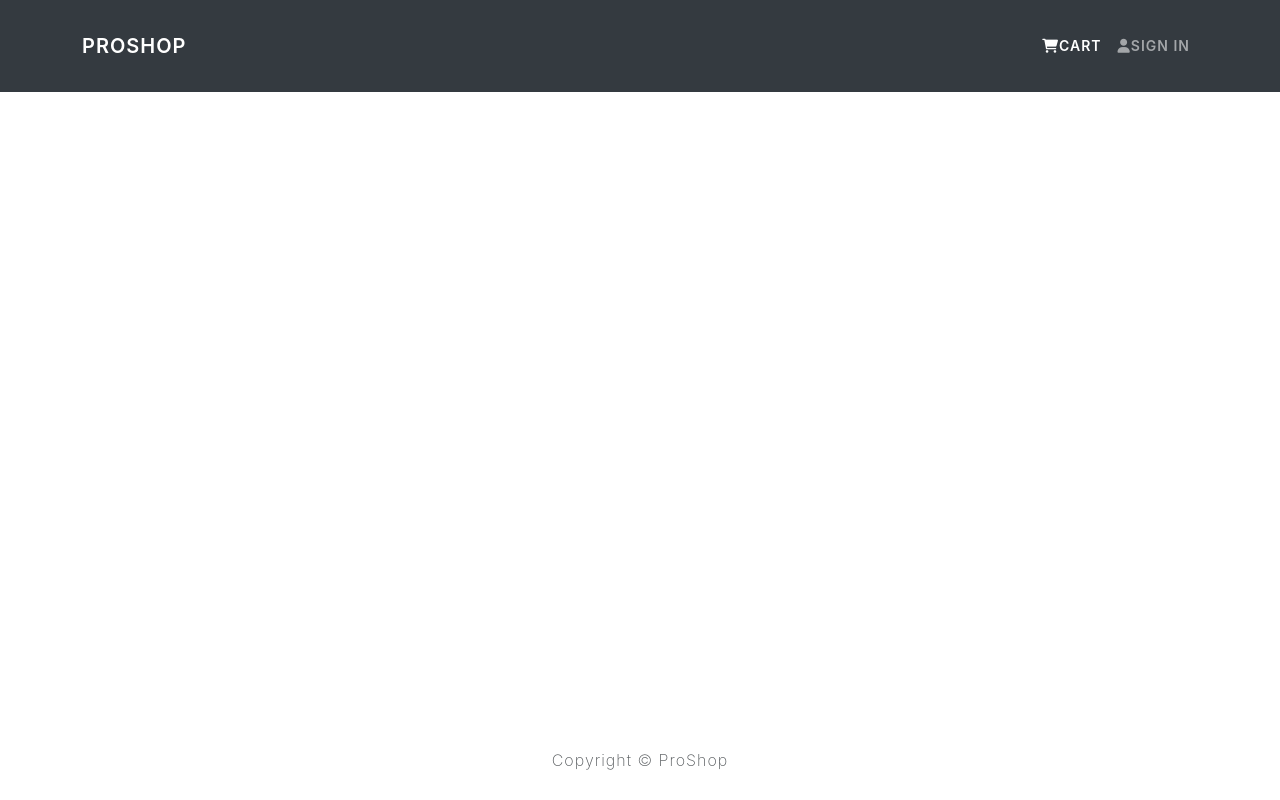
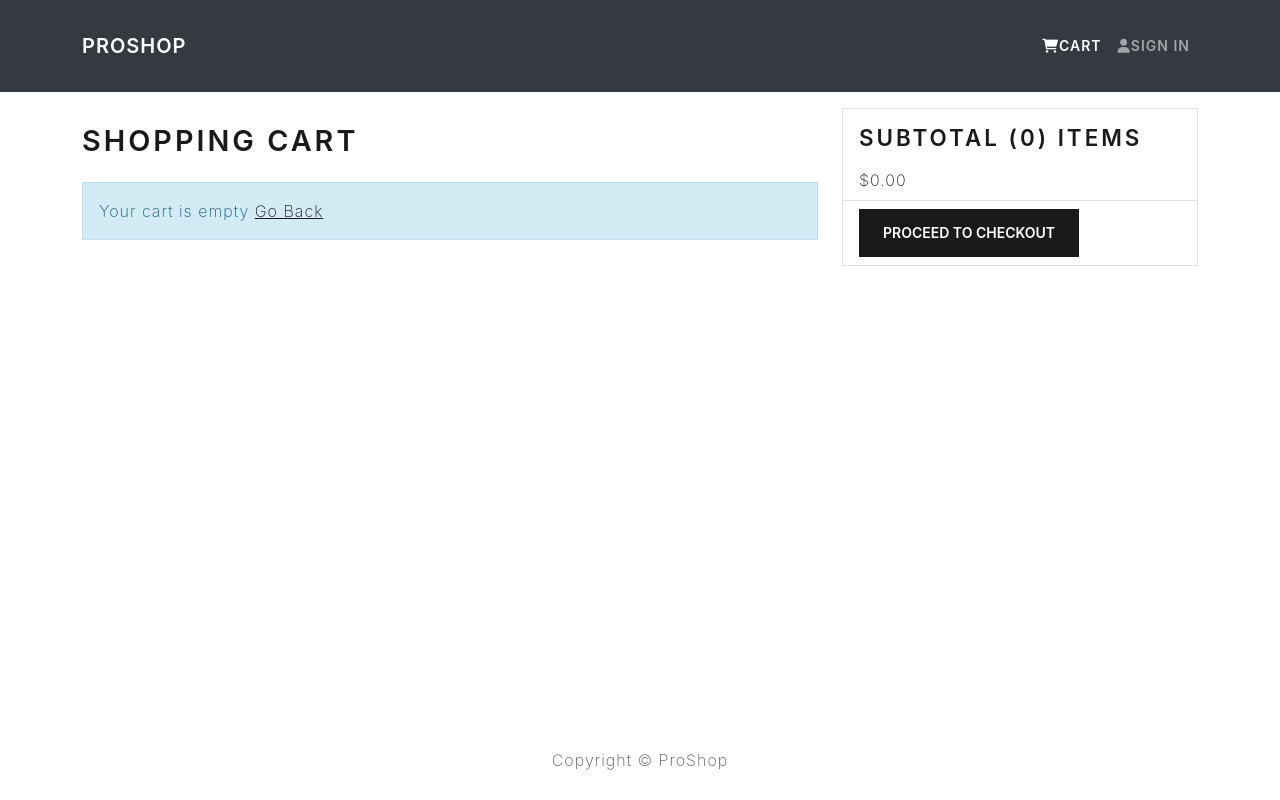
Before and after one commit to abj1305/practise-react, a React (Create React App) app in the folder proshop/frontend/: page /cart in a window 1280 px wide. Built offline with nearby package versions, Linux system fonts and the light colour scheme.

Commit message:
remove from cart

```diff
--- a/proshop/frontend/src/App.js
+++ b/proshop/frontend/src/App.js
@@ -18,6 +18,7 @@
             <Route path="/" element={<HomeScreen />} exact />
             <Route path="/product/:id" element={<ProductScreen />} />
             <Route path="/cart/:id" element={<CartScreen />} />
+            <Route path="/cart" element={<CartScreen />} />
           </Routes>
         </Container>
       </main>
--- a/proshop/frontend/src/actions/cartActions.js
+++ b/proshop/frontend/src/actions/cartActions.js
@@ -1,5 +1,5 @@
 import axios from "axios";
-import { CART_ADD_ITEM } from "../constants/cartConstants";
+import { CART_ADD_ITEM, CART_REMOVE_ITEM } from "../constants/cartConstants";
 
 export const addToCart = (id, qty) => async (dispatch, getState) => {
   const { data } = await axios.get(`/api/products/${id}`);
@@ -16,3 +16,11 @@
   });
   localStorage.setItem("cartItems", JSON.stringify(getState().cart.cartItems));
 };
+
+export const removeFromCart = (id) => (dispatch, getState) => {
+  dispatch({
+    type: CART_REMOVE_ITEM,
+    payload: id,
+  });
+  localStorage.setItem("cartItems", JSON.stringify(getState().cart.cartItems));
+};
--- a/proshop/frontend/src/index.css
+++ b/proshop/frontend/src/index.css
@@ -20,6 +20,16 @@
   margin: 0.1rem;
 }
 
+h1{
+  font-size: 1.8rem;
+  padding: 1rem 0;
+}
+
+h2{
+  font-size: 1.4rem;
+  padding: 0.5rem 0;
+}
+
 h3{
   padding: 1rem 0
 }
--- a/proshop/frontend/src/reducers/cartReducers.js
+++ b/proshop/frontend/src/reducers/cartReducers.js
@@ -1,4 +1,4 @@
-import { CART_ADD_ITEM } from "../constants/cartConstants";
+import { CART_ADD_ITEM, CART_REMOVE_ITEM } from "../constants/cartConstants";
 
 export const cartReducer = (state = { cartItems: [] }, action) => {
   switch (action.type) {
@@ -16,9 +16,14 @@
       } else {
         return {
           ...state,
-          cartItems: [state.cartItems, item],
+          cartItems: [...state.cartItems, item],
         };
       }
+    case CART_REMOVE_ITEM:
+      return {
+        ...state,
+        cartItems: state.cartItems.filter((x) => x.product !== action.payload),
+      };
     default:
       return state;
   }
--- a/proshop/frontend/src/screens/CartScreen.js
+++ b/proshop/frontend/src/screens/CartScreen.js
@@ -1,22 +1,23 @@
 import React, { useEffect } from "react";
-import { Link, useParams, useLocation } from "react-router-dom";
+import { Link, useParams, useLocation, useNavigate } from "react-router-dom";
 import { useDispatch, useSelector } from "react-redux";
 import {
   Row,
   Col,
   ListGroup,
-  image,
+  Image,
   Form,
   Button,
   Card,
 } from "react-bootstrap";
 import Message from "../components/Message";
 
-import { addToCart } from "../actions/cartActions";
+import { addToCart, removeFromCart } from "../actions/cartActions";
 
 const CartScreen = () => {
   let { id } = useParams();
   let location = useLocation();
+  let navigate = useNavigate();
   const productId = id;
 
   const qty = location.search ? Number(location.search.split("=")[1]) : 1;
@@ -33,7 +34,94 @@
     }
   }, [dispatch, productId, qty]);
 
-  return <div>Cart</div>;
+  const removeFromCartHandler = (id) => {
+    dispatch(removeFromCart(id));
+  };
+
+  const checkoutHandler = () => {
+    navigate("/login?redirect=shipping");
+  };
+
+  return (
+    <Row>
+      <Col md={8}>
+        <h1>Shopping Cart</h1>
+        {cartItems.length === 0 ? (
+          <Message>
+            Your cart is empty <Link to="/"> Go Back</Link>
+          </Message>
+        ) : (
+          <ListGroup variant="flush">
+            {cartItems.map((item) => (
+              <ListGroup.Item key={item.product}>
+                <Row>
+                  <Col md={2}>
+                    <Image src={item.image} alt={item.name} fluid rounded />
+                  </Col>
+                  <Col md={3}>
+                    <Link to={`/product/${item.product}`}>{item.name}</Link>
+                  </Col>
+                  <Col md={2}>${item.price}</Col>
+                  <Col md={2}>
+                    <Form.Control
+                      as="select"
+                      value={item.qty}
+                      onChange={(e) =>
+                        dispatch(
+                          addToCart(item.product, Number(e.target.value))
+                        )
+                      }
+                    >
+                      {[...Array(item.countInStock).keys()].map((x) => (
+                        <option key={x + 1} value={x + 1}>
+                          {x + 1}
+                        </option>
+                      ))}
+                    </Form.Control>
+                  </Col>
+                  <Col md={2}>
+                    <Button
+                      type="button"
+                      variant="light"
+                      onClick={() => removeFromCartHandler(item.product)}
+                    >
+                      <i className="fas fa-trash"></i>
+                    </Button>
+                  </Col>
+                </Row>
+              </ListGroup.Item>
+            ))}
+          </ListGroup>
+        )}
+      </Col>
+      <Col md={4}>
+        <Card>
+          <ListGroup variant="flush">
+            <ListGroup.Item>
+              <h2>
+                Subtotal ({cartItems.reduce((acc, item) => acc + item.qty, 0)})
+                items
+              </h2>
+              $
+              {cartItems
+                .reduce((acc, item) => acc + item.qty * item.price, 0)
+                .toFixed(2)}
+            </ListGroup.Item>
+            <ListGroup.Item>
+              <Button
+                type="button"
+                className="btl-block"
+                disabled={cartItems.lenght === 0}
+                onClick={checkoutHandler}
+              >
+                Proceed to Checkout
+              </Button>
+            </ListGroup.Item>
+          </ListGroup>
+        </Card>
+      </Col>
+    </Row>
+  );
 };
 
 export default CartScreen;
```
